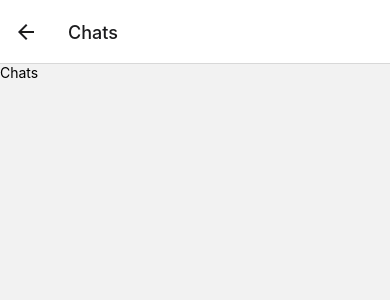
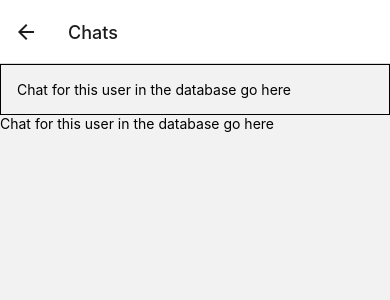
Before and after one commit to Immatrainz/Comms, a React Native app: screen /Chats in a window 390 px wide. Shown: the top 300 px of the page. Built offline with nearby package versions, Linux system fonts and the light colour scheme.

Commit message:
Add chats layout

```diff
--- a/components/Chats.tsx
+++ b/components/Chats.tsx
@@ -4,8 +4,11 @@ import database from '@react-native-firebase/database';
 
 const Chats = ({navigation}) => {
   return (
-    <View>
-      <Text>Chats</Text>
+    <View className="flex flex-col">
+      <View className="border border-solid border-black p-4">
+        <Text>Chat for this user in the database go here</Text>
+      </View>
+      <Text>Chat for this user in the database go here</Text>
     </View>
   );
 };
--- a/tailwind.css
+++ b/tailwind.css
@@ -142,6 +142,14 @@
   border-width: 1px
 }
 
+.border-4 {
+  border-width: 4px
+}
+
+.border-solid {
+  border-style: solid
+}
+
 .border-black {
   --tw-border-opacity: 1;
   border-color: rgb(0 0 0 / var(--tw-border-opacity))
@@ -185,6 +193,10 @@
   padding: 0.5rem
 }
 
+.p-4 {
+  padding: 1rem
+}
+
 .text-center {
   text-align: center
 }
```
